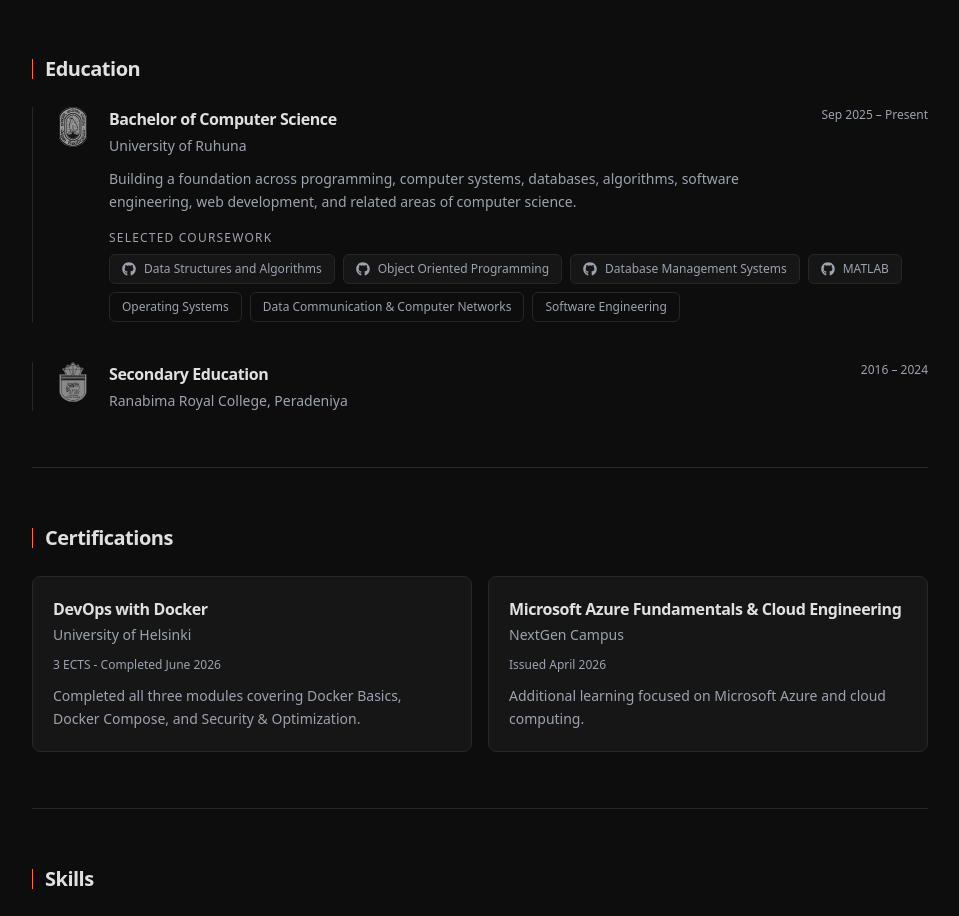
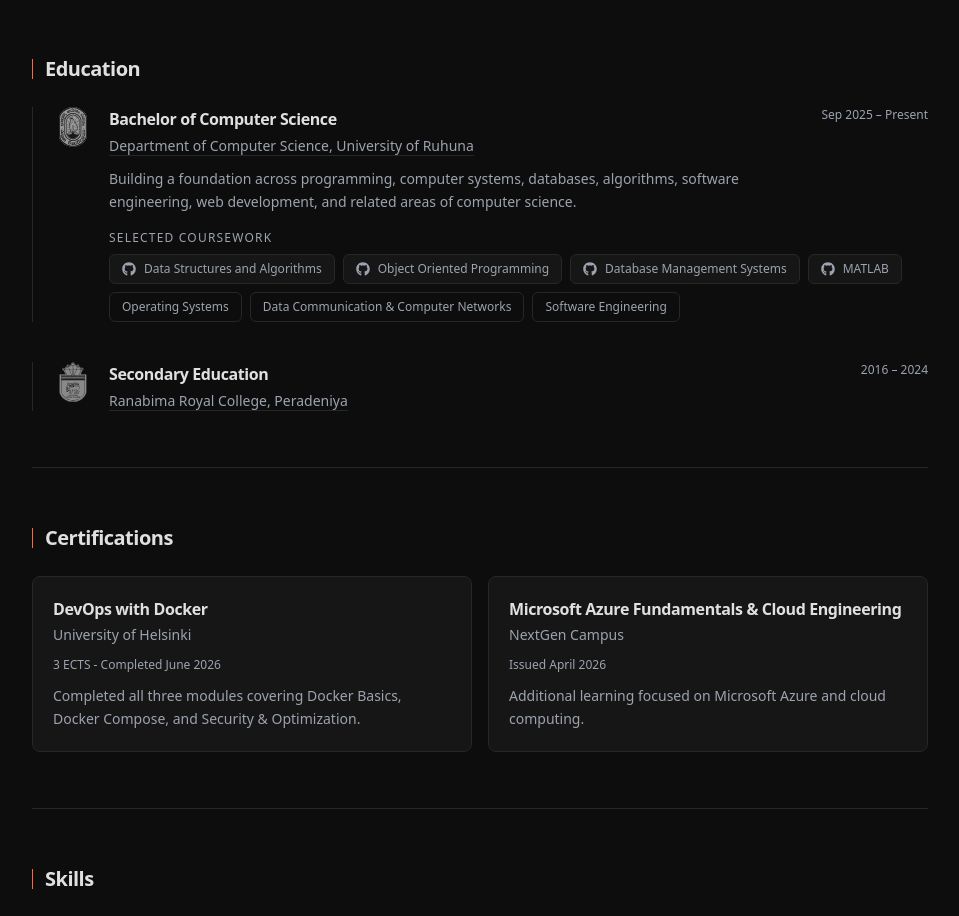
Before and after one commit to hasithaea/hasitha-dev, a Next.js app: page / in a window 1280 px wide. Shown: the part 2360-3276 px from the top of the page, without its empty margins (160-1119 px from the left). Built offline with nearby package versions, Linux system fonts and the light colour scheme; no server answers.

Commit message:
feat: link education institute name to official site (#18)

```diff
--- a/components/sections/EducationItem.tsx
+++ b/components/sections/EducationItem.tsx
@@ -1,6 +1,7 @@
 import Image from "next/image";
 import { FaGithub } from "react-icons/fa6";
 import type { Education } from "@/data/education";
+import Button from "../Button";
 
 export default function EducationItem({ item }: { item: Education }) {
   return (
@@ -24,7 +25,18 @@ export default function EducationItem({ item }: { item: Education }) {
               <h3 className="font-semibold tracking-tight">
                 {item.qualification}
               </h3>
-              <p className="mt-1 text-sm text-text-muted">{item.institution}</p>
+              <p className="mt-1 text-sm text-text-muted">
+                {item.institutionUrl ? (
+                  <Button
+                    variant="link"
+                    href={item.institutionUrl}
+                  >
+                    {item.institution}
+                  </Button>
+                ) : (
+                  item.institution
+                )}
+              </p>
             </div>
 
             {item.period && (
--- a/data/education.ts
+++ b/data/education.ts
@@ -6,6 +6,7 @@ export type Coursework = {
 export type Education = {
   institution: string;
   qualification: string;
+  institutionUrl?: string;
   period: string;
   description: string | null;
   coursework: Coursework[];
@@ -14,7 +15,8 @@ export type Education = {
 
 export const education: Education[] = [
   {
-    institution: "University of Ruhuna",
+    institution: "Department of Computer Science, University of Ruhuna",
+    institutionUrl: "https://sci.ruh.ac.lk/department/DCS/5",
     qualification: "Bachelor of Computer Science",
     period: "Sep 2025 – Present",
     description:
@@ -53,6 +55,7 @@ export const education: Education[] = [
   },
   {
     institution: "Ranabima Royal College, Peradeniya",
+    institutionUrl: "https://ranabimaroyal.lk/",
     qualification: "Secondary Education",
     period: "2016 – 2024",
     description: null,
```
